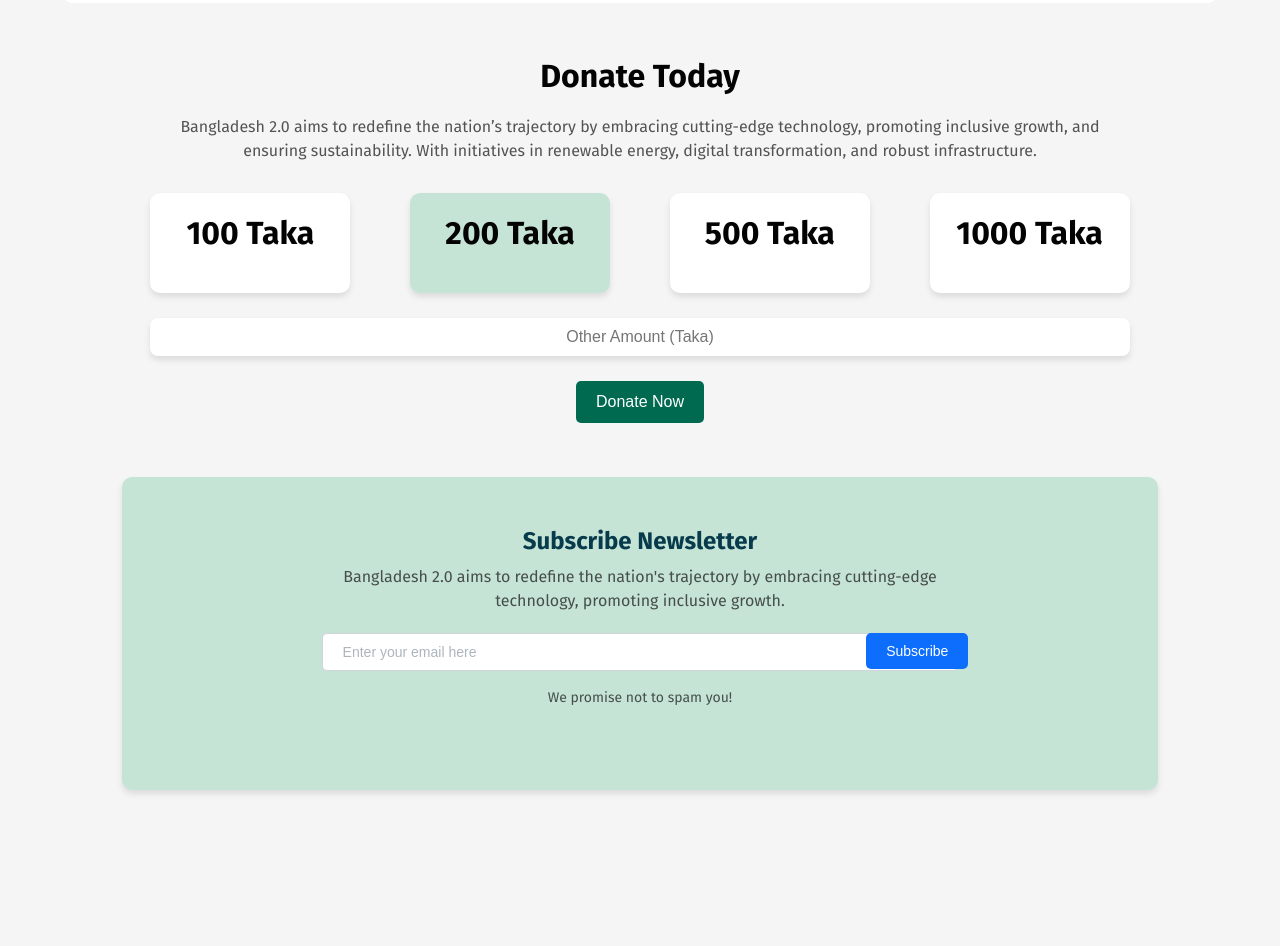
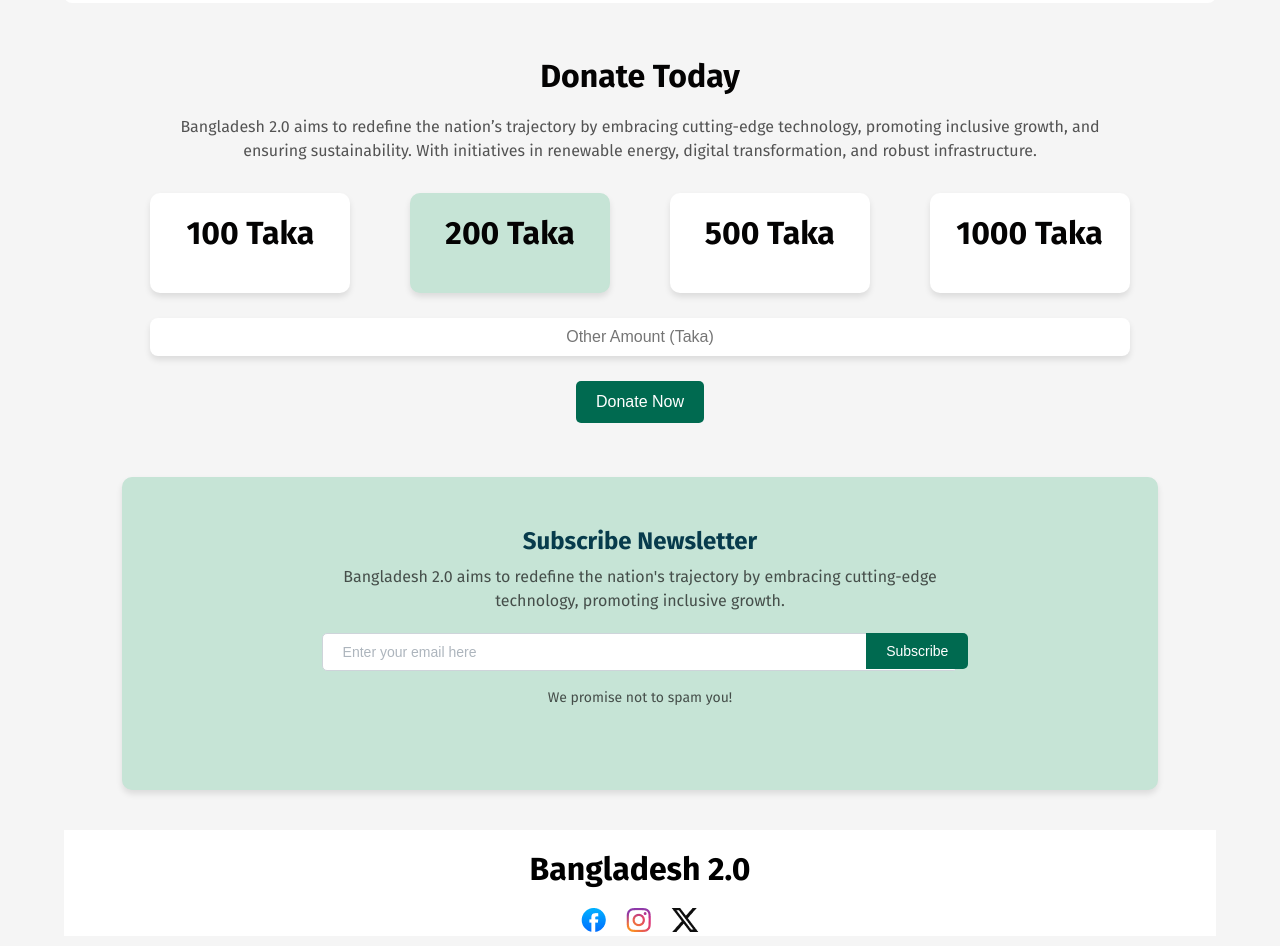
Before and after one commit to mosaraf68500/B11A1, a plain HTML site: page index.html in a window 1280 px wide. Shown: the part 3441-4387 px from the top of the page. Before the commit the page ends 4241 px from the top, so only its background shows below. Drawn offline with Linux system fonts and the light colour scheme.

Commit message:
footer section

```diff
--- a/index.html
+++ b/index.html
@@ -17,9 +17,7 @@
   </head>
   <body>
     <!-- header section start -->
-    <header></header>
-
-    <!-- header section end -->
+    <header>
          <!-- navbar -->
     <nav class="navbar">
         <h2 class="nav-title">Bangladesh 2.0</h2>
@@ -45,6 +43,10 @@
           </div>
         </div>
       </section>
+
+    </header>
+
+    <!-- header section end -->
 
     <!-- main section start -->
 
@@ -332,7 +334,17 @@
     <!-- main section end -->
 
     <!-- footer section start -->
-    <footer></footer>
+    <footer class="footer">
+        <div class="footer-content">
+            <h1>Bangladesh 2.0</h1>
+
+        </div>
+        <div class="footer-card">
+            <div><img src="./assets/facebook.png" alt=""></div>
+            <div><img src="./assets/instagram.png" alt=""></div>
+            <div><img src="./assets/x.png" alt=""></div>
+        </div>
+    </footer>
     <!-- footer section start -->
   </body>
 </html>
--- a/styles.css
+++ b/styles.css
@@ -9,7 +9,7 @@ body {
   margin: 10px auto;
   background-color: #f5f5f5;
   font-family: "Fira Sans", serif;
-  font-weight: 100;
+  font-weight: 400;
   font-style: normal;
 }
 /* navbar style start */
@@ -488,9 +488,9 @@ table {
     padding: 10px 20px;
     font-size: 14px;
     color: #fff;
-    background-color: #0d6efd;
+    background-color: #006A50;
     border: none;
-    border-radius: 5px;
+    border-radius:0px 5px 5px 0px;
     cursor: pointer;
     transition: background-color 0.3s ease;
     position: absolute;
@@ -498,7 +498,7 @@ table {
   }
 
   .subscribe-button:hover {
-    background-color: #0056b3;
+    background-color: #043227;
   }
 
   .newsletter-promise {
@@ -506,3 +506,26 @@ table {
     text-align: center;
     margin-top: 10px;
   }
+
+
+  /* footer start */
+
+  .footer{
+    width: 100%;
+    background-color: #fff;
+    text-align: center;
+    margin-top: 40px;
+  }
+
+  .footer-content{
+    padding-top: 20px;
+    padding-bottom: 20px;
+    /* margin-bottom: 100px; */
+  }
+
+  .footer-card{
+    display: flex;
+    justify-content: center;
+    align-items: center;
+    gap: 20px;
+  }
```
Lines whose indentation alone changed are shown as unchanged.
